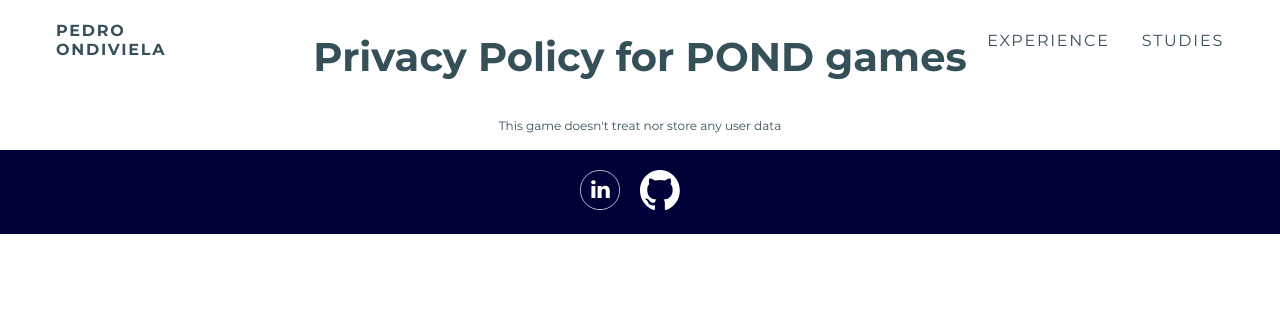
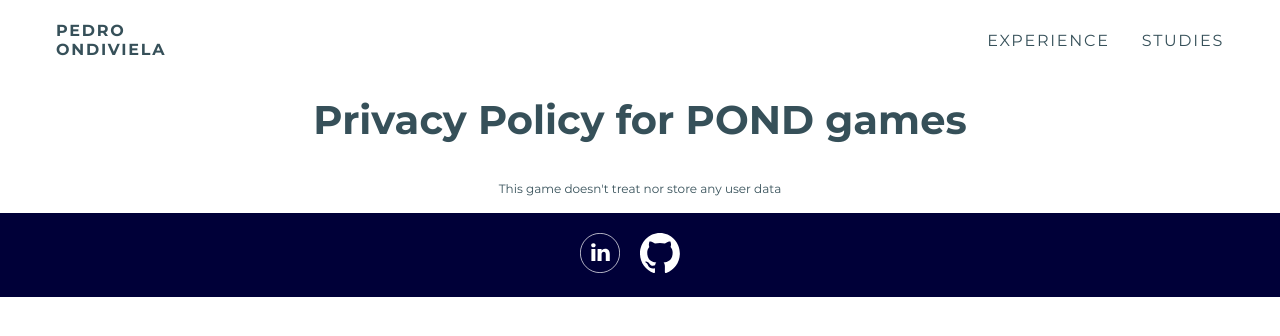
Before and after one commit to PedroOndh/pedroondh.github.io, a Nuxt app: page /privacy-policy in a window 1280 px wide. Shown: the top 336 px of the page. Built offline with nearby package versions, Linux system fonts and the light colour scheme.

Commit message:
privacy-policy: adding margin to title

```diff
--- a/pages/privacy-policy.vue
+++ b/pages/privacy-policy.vue
@@ -4,3 +4,9 @@
     <p>This game doesn't treat nor store any user data</p>
   </section>
 </template>
+
+<style scoped>
+  h1 {
+    margin-top: 6rem;
+  }
+</style>
```
